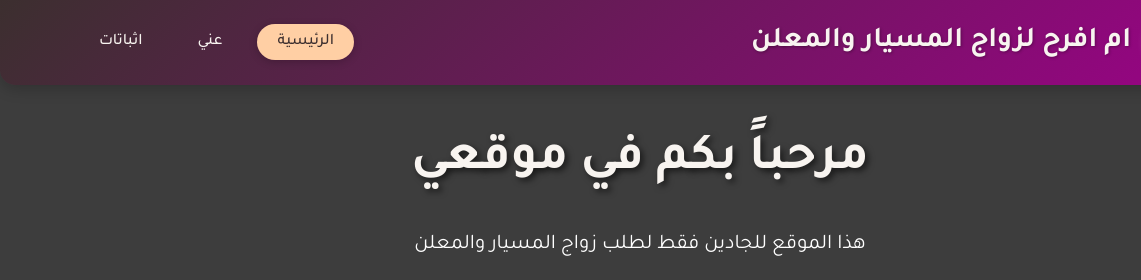
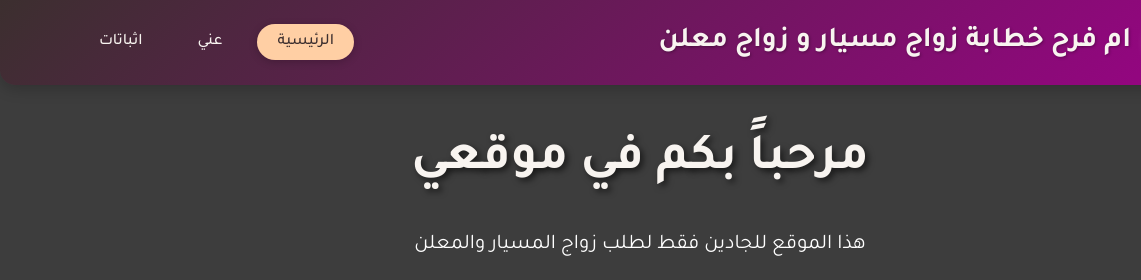
Before and after one commit to AmeenAklap/se, a plain HTML site: page index.html in a window 1280 px wide. Shown: the top 280 px of the page, 0-1141 px from the left. Drawn offline with Linux system fonts and the light colour scheme; placeholder pictures from the web are drawn by us.

Commit message:
Update index.html

```diff
--- a/index.html
+++ b/index.html
@@ -7,7 +7,7 @@
     <link rel="stylesheet" href="https://cdnjs.cloudflare.com/ajax/libs/font-awesome/6.0.0-beta3/css/all.min.css"> <!-- Updated Font Awesome CDN -->
     <link rel="stylesheet" href="sty.css" >
     <meta name="viewport" content="width=device-width, initial-scale=1.0">
-    <title>ام فرح لزواج المسيار</title>
+    <title<ام فرح خطابة زواج مسيار و زواج افرحtitle>
     <link href="https://fonts.googleapis.com/css2?family=Tajawal:wght@400;500;700&display=swap" rel="stylesheet">
 </head>
 <body>
@@ -20,7 +20,7 @@
                         <!-- Placeholder image for logo -->
                         <img src="a.jpg" alt="as.jpg">
                     </div>
-                    <span> ام افرح لزواج المسيار والمعلن</span>
+                    <span>ام فرح خطابة زواج مسيار و زواج معلن</span>
                 </div>
                 <!-- Desktop Navigation Menu -->
                 <ul class="desktop-menu">
```
